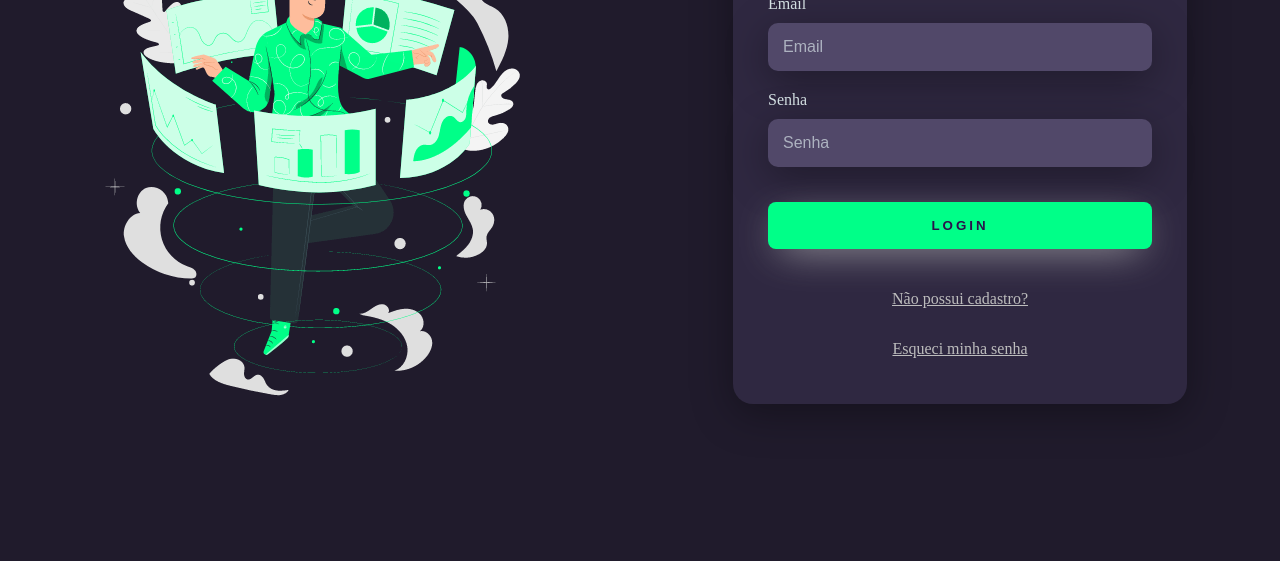
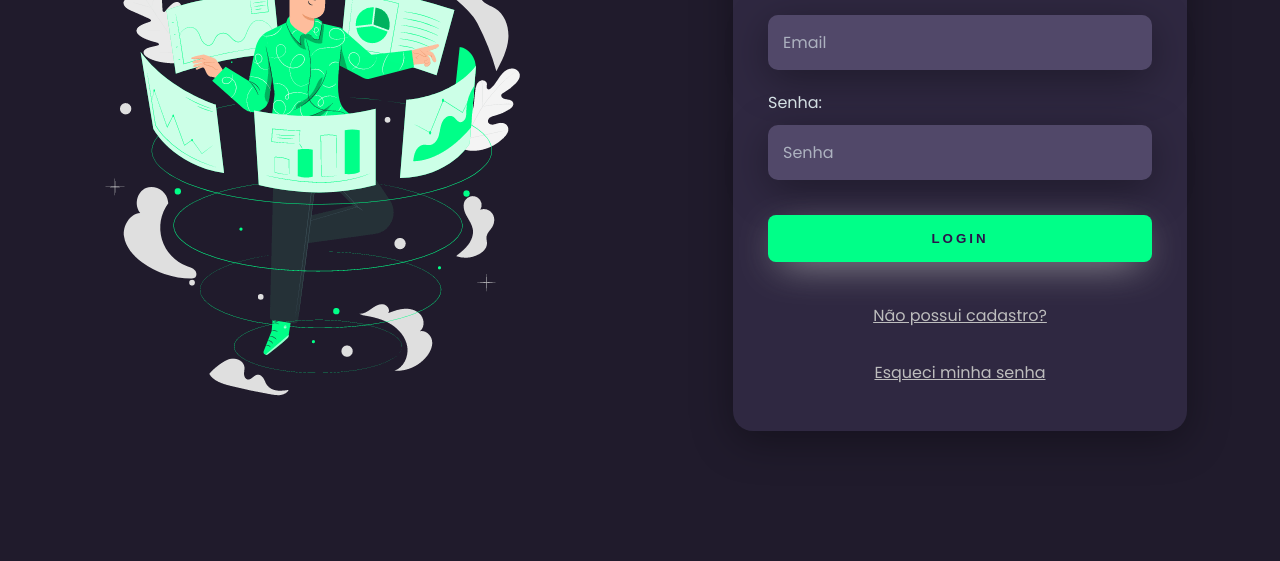
Before and after one commit to Caioalves14/SEA-frontend, a website: page index.html in a window 1280 px wide. Shown: the part 239-800 px from the top of the page. Drawn offline with Linux system fonts and the light colour scheme.

Commit message:
Padronizando as fontes das páginas do projeto

```diff
--- a/index.html
+++ b/index.html
@@ -15,11 +15,11 @@
             <div class="card-login">
                 <h1>Login</h1>
                 <div class="textfild">
-                    <label form="usuario">Email</label>
+                    <label form="usuario">Email:</label>
                     <input type="text"id="email"name="email"placeholder="Email" required>
                 </div>
                 <div class="textfild">
-                    <label form="usuario">Senha</label>
+                    <label form="usuario">Senha:</label>
                     <input type="password" id ="senha" name="senha" placeholder="Senha" required>
                 </div>
                 <button class="btn-login" onclick="login()" >Login</button>
--- a/public/css/cadastro.css
+++ b/public/css/cadastro.css
@@ -1,4 +1,7 @@
 @charset "UTF-8";
+@import url('https://fonts.googleapis.com/css2?family=Inter&family=Poppins&display=swap');
+@import url('https://fonts.googleapis.com/css2?family=Inter:wght@300;400&family=Poppins&display=swap');
+
 body{
     margin: 0;
     overflow: hidden;
@@ -26,6 +29,7 @@ body *{
 .left-cadastro > h1{
     font-size: 3vw;
     color: #77ffc0;
+    font-family: 'Poppins', sans-serif;
 }
 .rigth-cadastro{
     width: 50vw;
@@ -50,6 +54,7 @@ body *{
     color: #00ff88;
     font-weight: 800;
     margin: 0;
+    font-family: 'Poppins', sans-serif;
 }
 .textfild{
     width: 100%;
@@ -59,6 +64,7 @@ body *{
     align-items: flex-start;
     justify-content: center;
     margin: 10px;
+    font-family: 'Poppins', sans-serif;
 }
 .textfild >input{
     width: 100%;
@@ -71,9 +77,11 @@ body *{
     box-shadow:  0px 10px 40px #00000056;
     outline: none;
     box-sizing: border-box;
+    font-family: 'Poppins', sans-serif;
 }
 .textfild > input::placeholder{
     color: #f0ffff94;
+    font-family: 'Poppins', sans-serif;
 }
 .button-container {
     display: flex;
@@ -94,6 +102,7 @@ body *{
     background: #00ff88;
     cursor: pointer;
     box-shadow: 0px 10px 40px -12px #BDBDBD;
+    /* font-family: 'Poppins', sans-serif; */
 }
 a {
     text-decoration: none;
@@ -123,6 +132,7 @@ a {
     color: white;
     text-transform: uppercase;
     cursor: pointer;
+    font-family: 'Poppins', sans-serif;
 
 }
 
@@ -136,7 +146,7 @@ a {
     color: white;
     text-transform: uppercase;
     cursor: pointer;
-
+    font-family: 'Poppins', sans-serif;
 }
 
 
@@ -187,5 +197,6 @@ a {
         margin: 10px 0; /* Adicionar margem entre os botões */
         padding: 12px 0; /* Diminuir o padding (espaçamento interno) dos botões */
         font-size: 12px; /* Diminuir o tamanho da fonte dos botões */
+        font-family: 'Poppins', sans-serif;
     }
 }
--- a/public/css/estilo.css
+++ b/public/css/estilo.css
@@ -1,3 +1,5 @@
+@import url('https://fonts.googleapis.com/css2?family=Inter&family=Poppins&display=swap');
+@import url('https://fonts.googleapis.com/css2?family=Inter:wght@300;400&family=Poppins&display=swap');
 body{
     margin: 0px;
 }
@@ -25,6 +27,7 @@ body*{
 .left-login > h1{
     font-size: 3vw;
     color: #77ffc0;
+    font-family: 'Poppins', sans-serif;
 }
 .rigth-login{
     width: 50vw;
@@ -48,6 +51,7 @@ body*{
     color: #00ff88;
     font-weight: 800;
     margin: 0;
+    font-family: 'Poppins', sans-serif;
 }
 .textfild{
     width: 100%;
@@ -68,13 +72,16 @@ body*{
     box-shadow:  0px 10px 40px #00000056;
     outline: none;
     box-sizing: border-box;
+    font-family: 'Poppins', sans-serif;
 }
 .textfild > label{
     color:#f0ffffde;
     margin-bottom: 10px;
+    font-family: 'Poppins', sans-serif;
 }
 .textfild > input::placeholder{
     color: #f0ffff94;
+    font-family: 'Poppins', sans-serif;
 }
 .btn-login{
     width: 100%;
@@ -90,6 +97,7 @@ body*{
     background: #00ff88;
     cursor: pointer;
     box-shadow: 0px 10px 40px -12px #BDBDBD;
+    /* font-family: 'Poppins', sans-serif; */
 }
 .btn-login a{
     text-decoration: none;
@@ -97,6 +105,7 @@ body*{
 }
 .cadastro{
     color:#BDBDBD;
+    font-family: 'Poppins', sans-serif;
 }
 
 @media only screen and(max-width: 950px){
@@ -131,7 +140,9 @@ body*{
 
 .recuperar-senha{
     color:#BDBDBD;
+    font-family: 'Poppins', sans-serif;
 }
 .cadastro{
     color:#BDBDBD;
+    font-family: 'Poppins', sans-serif;
 }
--- a/public/css/recuperar-senha.css
+++ b/public/css/recuperar-senha.css
@@ -1,5 +1,6 @@
 @charset "UTF-8";
-
+@import url('https://fonts.googleapis.com/css2?family=Inter&family=Poppins&display=swap');
+@import url('https://fonts.googleapis.com/css2?family=Inter:wght@300;400&family=Poppins&display=swap');
 *{
     padding: 0;
     box-sizing: border-box;
@@ -9,6 +10,7 @@
 a{
     text-decoration: none;
     color: #000000;
+    font-family: 'Poppins', sans-serif;
 }
 
 .container {
@@ -45,6 +47,7 @@ a{
     padding: 10px;
     font-size: 25px;
     color: var(--bg);
+    font-family: 'Poppins', sans-serif;
 }
 
 .gestao-de-dados {
@@ -59,12 +62,14 @@ a{
     box-shadow: 0px 10px 40px #00000056;
     margin-top: 60px 0px;
     color:aliceblue;
+    font-family: 'Poppins', sans-serif;
 }
 
 .gestao-de-dados h2 {
     color: #00ff88;
     font-weight: 800;
     margin: 0;
+    font-family: 'Poppins', sans-serif;
 }
 
 .gestao-de-dados form {
@@ -97,6 +102,7 @@ a{
     box-shadow:  0px 10px 40px #00000056;
     outline: none;
     box-sizing: border-box;
+    font-family: 'Poppins', sans-serif;
 }
 
 .botao {
--- a/public/css/tipousuario.css
+++ b/public/css/tipousuario.css
@@ -24,6 +24,7 @@ body *{
 .left-user > h1{
     font-size: 3vw;
     color: #77ffc0;
+    font-family: 'Poppins', sans-serif;
 }
 .rigth-user{
     width: 50vw;
@@ -48,6 +49,7 @@ body *{
     height: 100%;
     display: flex;
     flex-direction: column;
+    font-family: 'Poppins', sans-serif;
 }
 
 .card h1 {
@@ -60,6 +62,7 @@ body *{
     font-size: 1rem;
     color: #8a8a8a;
     line-height: 1.5;
+    /* font-family: 'Poppins', sans-serif; */
 }
 .container-users {
     display: flex;
@@ -72,6 +75,7 @@ body *{
 a {
     text-decoration: none;
     color: inherit;
+    /* font-family: 'Poppins', sans-serif; */
 }
 .card:hover {
     filter: brightness(1.1);
```
